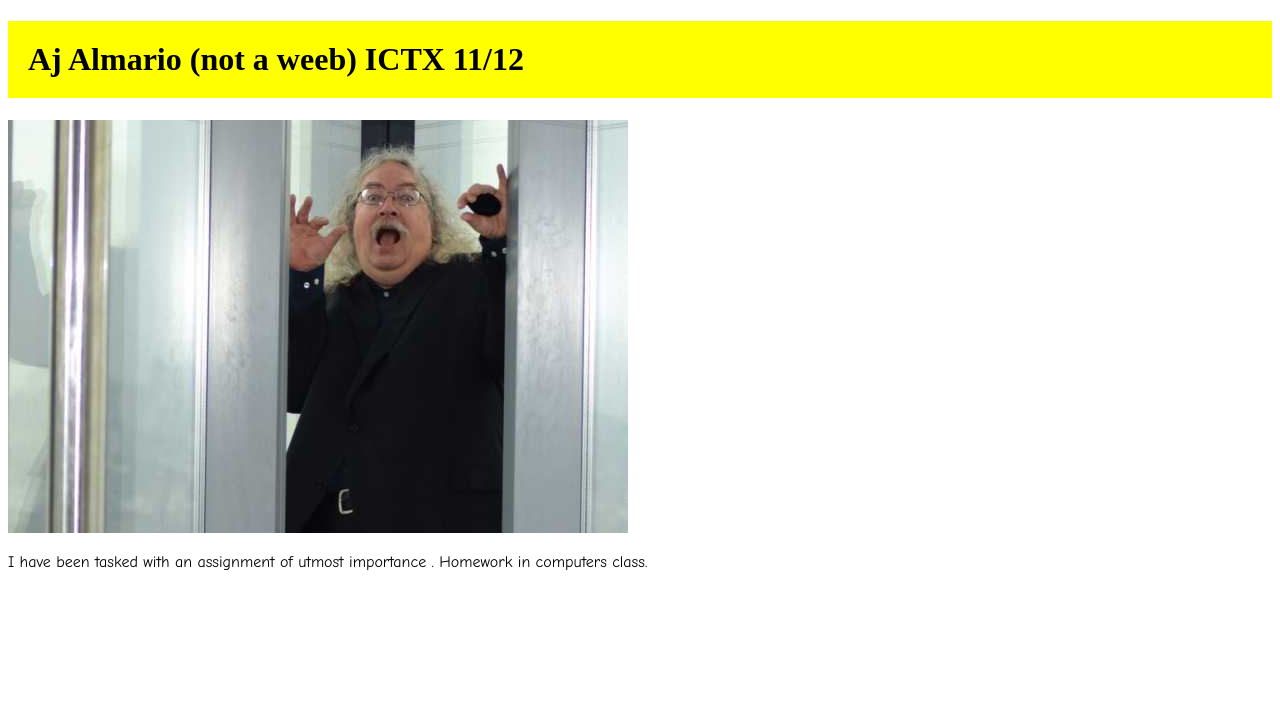
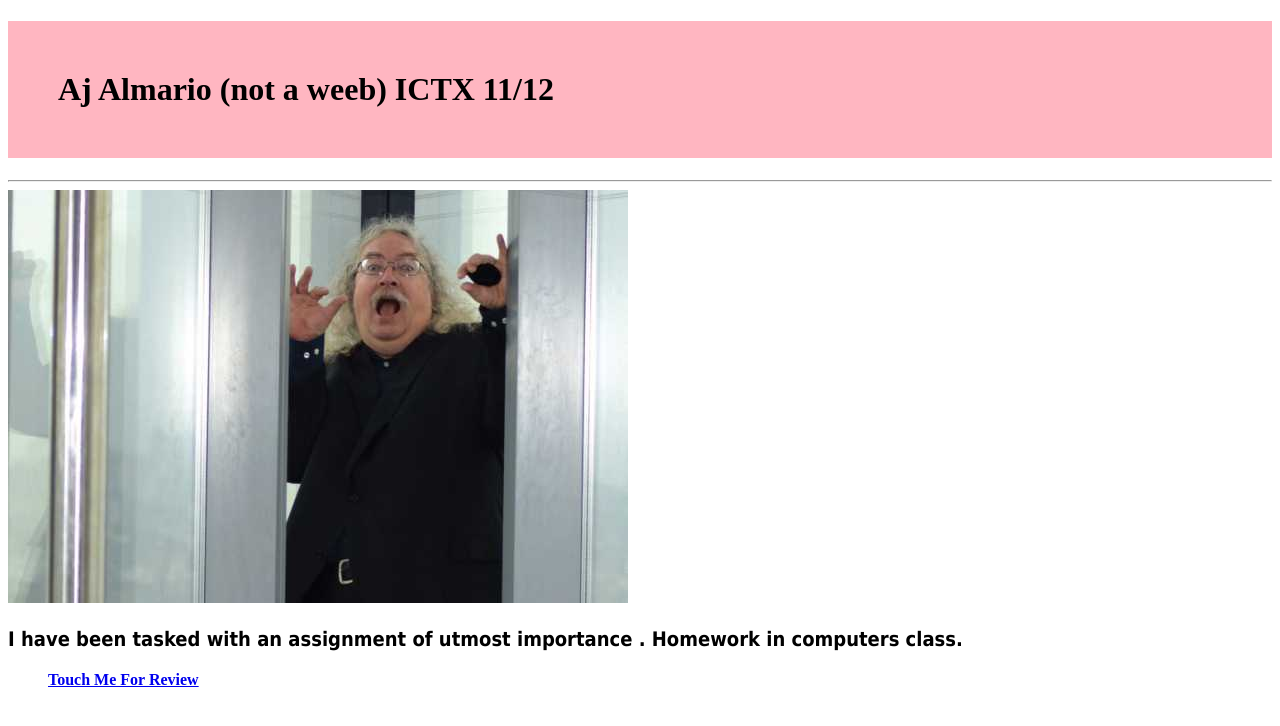
Before and after one commit to HalloFrand/possibly_aj_web, a plain HTML site: page index.html in a window 1280 px wide. Drawn offline with Linux system fonts and the light colour scheme; files that its build step writes are made by us from their sources.

Commit message:
i did stuff

```diff
--- a/Boop/mane.css
+++ /dev/null
@@ -1,8 +0,0 @@
-p{
-    font-family: comic sans ms;
-
-}
-h1{
-     background-color: yellow;
-     padding:20px;
-}
--- a/index.html
+++ b/index.html
@@ -1,19 +1,23 @@
-
 <!DOCTYPE html>
 
 <html>
-    <head>
-        <link rel="stylesheet" href="Boop/mane.css">
 
-        <title> Index page </title>
-    </head>
-    <body>
-        <h1> <strong>Aj Almario (not a weeb)
+<head>
+
+    <link rel="stylesheet" href="mane.css">
+
+    <title> Index page </title>
+</head>
+
+<body>
+    <h1> <strong>Aj Almario (not a weeb)
     ICTX 11/12</strong></h1>
-    <img src =" images/boom.png" alt="title image">
+    <hr>
+    <img src=" images/boom.png" alt="title image">
 
-    <p>I have been tasked with an assignment of utmost importance . Homework in computers class.</p>
+    <p><strong>I have been tasked with an assignment of utmost importance . Homework in computers class.</p>
     </body>
-
-
+<ul>
+    <a href="review/review.html">Touch Me For Review</a>
+</ul>
 </html>
--- /dev/null
+++ b/review/mane.css
@@ -0,0 +1,13 @@
+p{
+    font: bold 20px tahoma;
+
+}
+h1{
+    font-family: apple chancery;
+     background-color: lightpink;
+     padding:50px;
+}
+
+#top{
+    border: 5px dotted black;
+}
```
Also changed, not shown: review/review.html (added, +22 -0 lines), kj/kj-demo.html (renamed from kj-demo.html).
